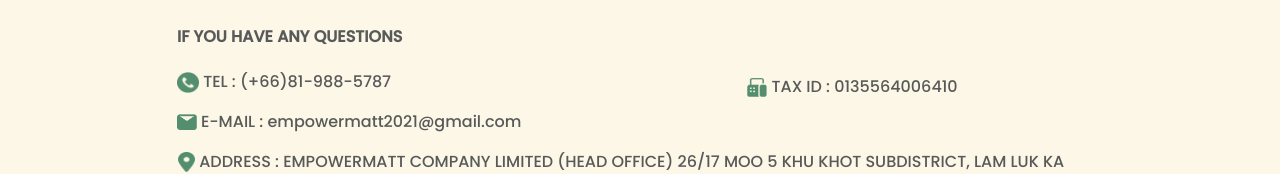
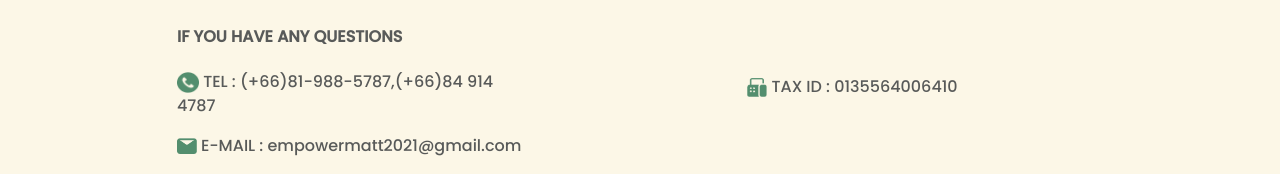
Before and after one commit to Emwich02/EmpowerMattVUE, a Vue app: page / in a window 1280 px wide. Shown: the part 3350-3524 px from the top of the page. Built offline with nearby package versions, Linux system fonts and the light colour scheme.

Commit message:
[layout] เพิ่มเบอร์ใน footer

```diff
--- a/src/components/LayoutDefault.vue
+++ b/src/components/LayoutDefault.vue
@@ -23,7 +23,7 @@
     Selectlang: computed(() => isLang.value == 'THA' ? 'ไทย' : 'ENG'),
     Optionlang: computed(() => isLang.value == 'THA' ? 'อังกฤษ' : 'THA'),
     Desctiption: 'IF YOU HAVE ANY QUESTIONS',
-    Tel: 'TEL : (+66)81-988-5787',
+    Tel: 'TEL : (+66)81-988-5787,(+66)84 914 4787',
     Email: ' E-MAIL : empowermatt2021@gmail.com',
     Tax: 'TAX ID : 0135564006410',
     Address: ' ADDRESS : EMPOWERMATT COMPANY LIMITED (HEAD OFFICE) 26/17 MOO 5 KHU KHOT SUBDISTRICT, LAM LUK KA DISTRICT, PATHUM THANI PROVINCE, 12130'
```
